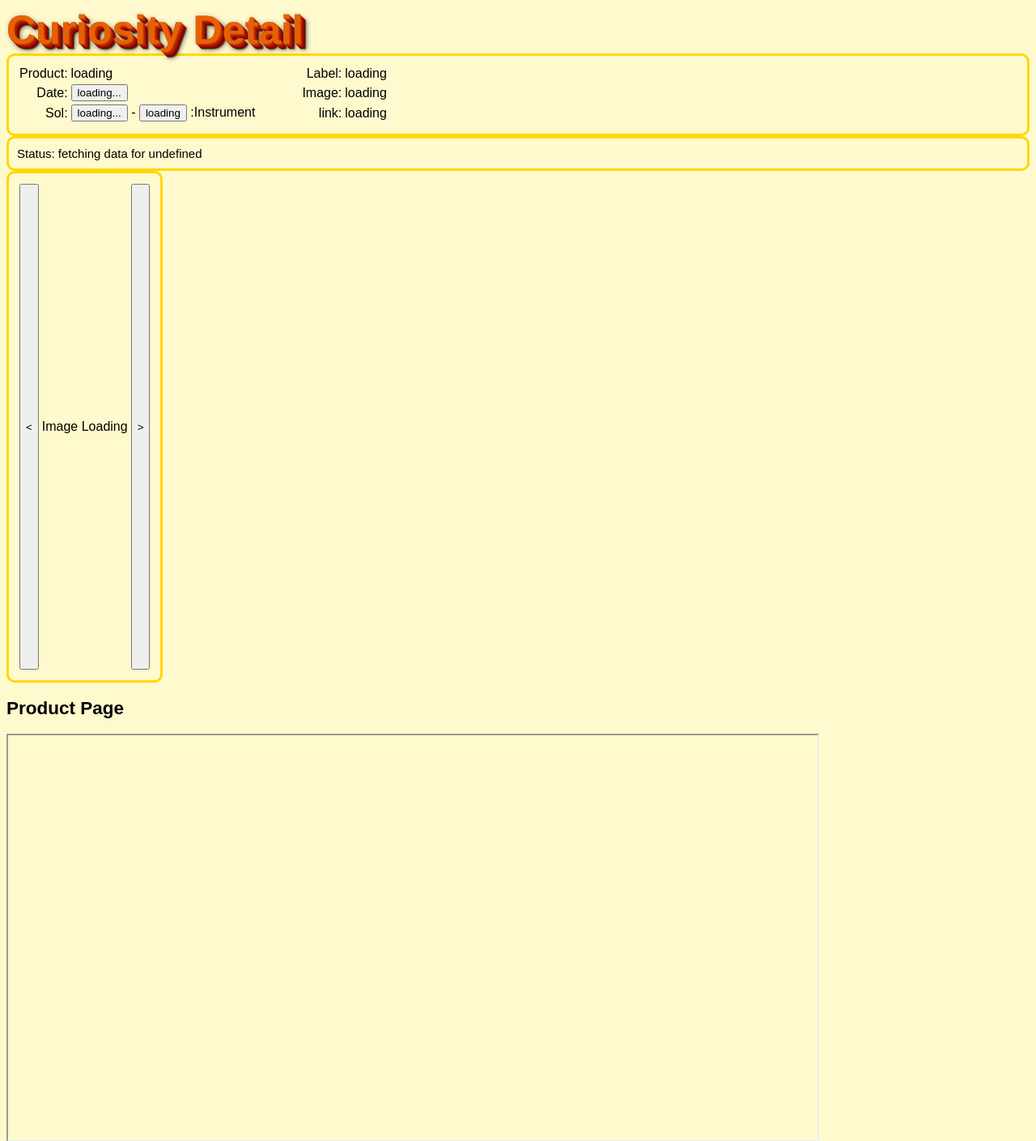
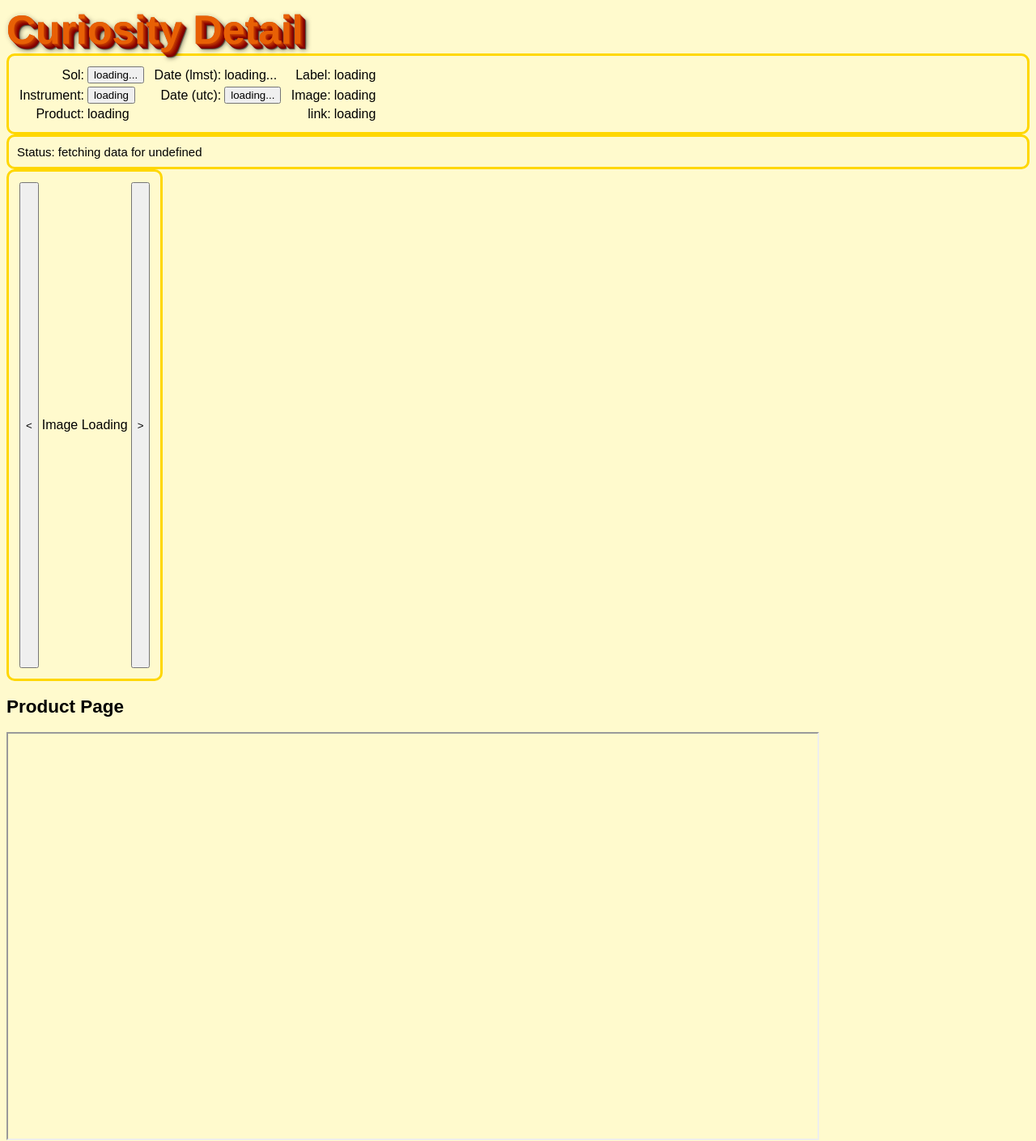
Before and after one commit to open768/curiosity_browser, a PHP site: page /detail.html in a window 1280 px wide. Shown: the top 1409 px of the page at 81% size. Run offline with PHP 8.4, Linux system fonts and the light colour scheme; data that the repository does not hold is empty; some libraries are stand-ins or nearby versions.

Commit message:
minor update
displays lmst (mars local time) as well as utc

```diff
--- a/detail.html
+++ b/detail.html
@@ -22,32 +22,31 @@
 	<DIV class="gold">
 		<table border=0>
 		<tr>
-			<td align="right">Product:</td>
-			<td align="left"><span id="product">loading</span>
-			<td width=50>&nbsp;</td>
+			<td align="right">Sol:</td>
+			<td align="left"><button id="sol" onclick="onClickSol();">loading...</button></td>
+			<td>&nbsp;</td>
+			<td align="right">Date (lmst):</td>
+			<td align="left"><span id="date_lmst">loading...</span></td>
+			<td>&nbsp;</td>
 			<td align="right">Label:</td>
 			<td align="left"><span id="label_link">loading</span></td>
 		</tr>
 		<tr>
-			<td align="right">Date:</td>
-			<td align="left"><button id="date" onclick="onClickCal();">loading...</button></td>
+			<td align="right">Instrument:</td>
+			<td align="left"><button id="instrument" onclick="onClickInstr();">loading</button></td>
+			<td>&nbsp;</td>
+			<td align="right">Date (utc):</td>
+			<td align="left"><button id="date_utc" onclick="onClickCal();">loading...</button></td>
 			<td>&nbsp;</td>
 			<td align="right">Image:</td>
 			<td align="left"><span id="image_link">loading</span></td>
 		</tr>
 		<tr>
-			<td align="right">Sol:</td>
-			<td align="left">
-				<button id="sol" onclick="onClickSol();">loading...</button>
-				-
-				<button id="instrument" onclick="onClickInstr();">loading</button>
-				:Instrument
-			</td>
-			<td>&nbsp;</td>
+			<td align="right">Product:</td>
+			<td align="left"><span id="product">loading</span>
+			<td colspan=4></td>
 			<td align="right">link:</td>
 			<td align="left"><span id="pagelink">loading</span></td>
-		</tr>
-		<tr>
 		</tr>
 		</table>
 	</div>
--- a/js/detail.js
+++ b/js/detail.js
@@ -7,6 +7,8 @@
 var current_sol = null;
 var current_instrument = null;
 var current_product = null;
+var current_date_utc = null;
+var current_date_lmst = null;
 
 //###############################################################
 //# Event Handlers
@@ -33,9 +35,11 @@
 
 //***************************************************************
 function onClickCal(){
-	//shows all data for the SOL using calendar XP
-	//http://www.calendarxp.net/tt_flat.shtml
-	alert("not implemented yet");
+	var sURL;
+
+	sURL = "cal.html?s=" + current_sol + "&t=" + current_date_utc;
+
+	window.open(sURL, "date");
 }
 
 //***************************************************************
@@ -83,7 +87,10 @@
 	document.getElementById("product").innerHTML = "<a target='map' href='" + sMapLink + "'>" + current_product + "</a>";
 	document.getElementById("instrument").innerHTML = current_instrument;
 
-	document.getElementById("date").innerHTML = paJS["d"];
+	current_date_lmst = paJS["dm"];
+	current_date_utc = paJS["du"];
+	document.getElementById("date_utc").innerHTML = current_date_utc;
+	document.getElementById("date_lmst").innerHTML = current_date_lmst;
 	document.getElementById("image_link").innerHTML = "<a target='nasa' href='"+ paJS["i"] + "'>" + paJS["i"] + "</a>";
 	document.getElementById("image").innerHTML = "<a target='nasa' href='"+ paJS["i"] + "'><img id='img' src='" + paJS["i"] + "' onload='OnImageLoaded()'></a>";
 	sURL = getBaseURL() +"?s=" + current_sol + "&i=" + current_instrument + "&p=" + current_product;
--- a/php/inc/cached_http.php
+++ b/php/inc/cached_http.php
@@ -2,6 +2,9 @@
 require_once("inc/cache.php");
 require_once("inc/http.php");
 require_once("inc/debug.php");
+
+// TODO use a different cache mechanism that doesnt store everything in one file
+// it uses md5 hashing to work out the filename
 
 class cCachedHttp{
 	const CACHE_EXPIRY = 3600;
--- a/php/inc/curiosity_json.php
+++ b/php/inc/curiosity_json.php
@@ -16,7 +16,8 @@
 		//dont add thumbnail products
 		if ($poCuriosityData->sampleType !== "thumbnail")
 			array_push(	$this->data, [
-				"d"=>$poCuriosityData->utc,
+				"du"=>$poCuriosityData->utc,
+				"dm"=>$poCuriosityData->lmst,
 				"i"=>$poCuriosityData->urlList,
 				"p"=>$poCuriosityData->itemName,
 				"l"=>$poCuriosityData->pdsLabelUrl
```
Also changed, not shown: cal.html (added, +35 -0 lines), js/cal.js (added, +42 -0 lines), php/cal.php (added, +23 -0 lines).
